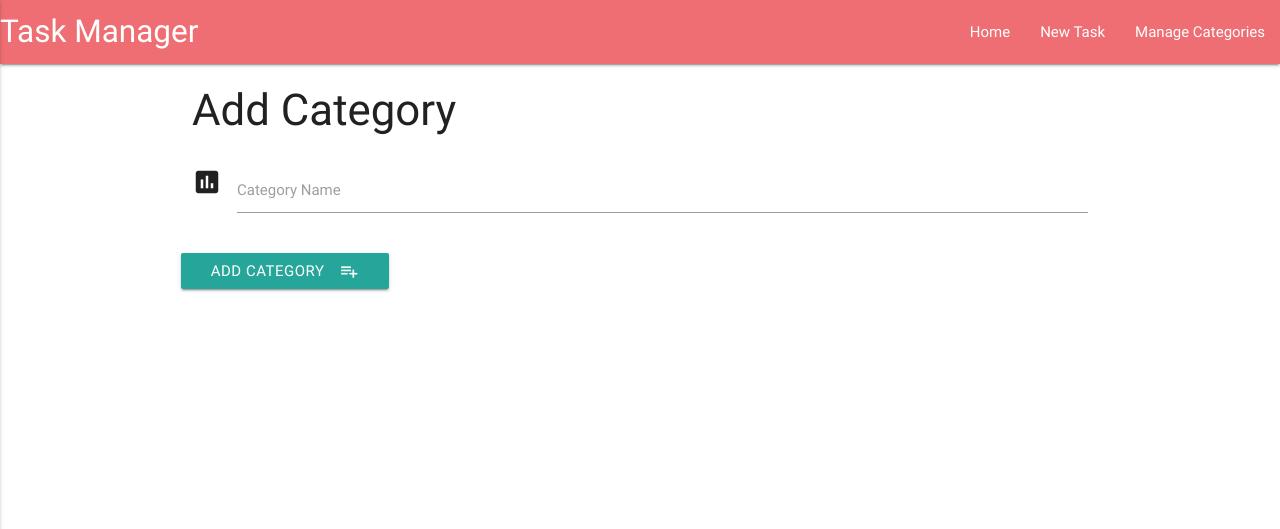
After one commit to lewisclark4/task_manager_app, a Flask app: page /add_category in a window 1280 px wide. The commit adds this page. Shown: the top 529 px of the page. Run offline with Flask 2, Linux system fonts and the light colour scheme; some libraries are stand-ins or nearby versions.

Commit message:
added add category and edit category functions and added navbar navigation

```diff
--- a/app.py
+++ b/app.py
@@ -56,6 +56,39 @@ def complete_task(task_id):
     mongo.db.tasks.remove({'_id': ObjectId(task_id)})
     return redirect(url_for('get_tasks'))
 
+@app.route('/get_categories')
+def get_categories():
+    return render_template('categories.html',
+                           categories=mongo.db.categories.find())
+
+@app.route('/edit_category/<category_id>')
+def edit_category(category_id):
+    return render_template('editcategory.html',
+                           category=mongo.db.categories.find_one(
+                           {'_id': ObjectId(category_id)}))
+
+@app.route('/update_category/<category_id>', methods=['POST'])
+def update_category(category_id):
+    mongo.db.categories.update(
+        {'_id': ObjectId(category_id)},
+        {'category_name': request.form.get('category_name')})
+    return redirect(url_for('get_categories'))
+
+@app.route('/delete_category/<category_id>')
+def delete_category(category_id):
+    mongo.db.categories.remove({'_id': ObjectId(category_id)})
+    return redirect(url_for('get_categories'))
+
+@app.route('/add_category')
+def add_category():
+    return render_template('addcategory.html')
+
+@app.route('/insert_category', methods=['POST'])
+def insert_category():
+    category_doc = {'category_name': request.form.get('category_name')}
+    mongo.db.categories.insert_one(category_doc)
+    return redirect(url_for('get_categories'))
+
 if __name__ == '__main__':
     app.run(host=os.environ.get('IP'),
             port=int(os.environ.get('PORT')),
--- /dev/null
+++ b/templates/addcategory.html
@@ -0,0 +1,19 @@
+{% extends 'base.html'%}
+
+{% block content %}
+<h3>Add Category</h3>
+<form action="{{ url_for('insert_category') }}" method="POST" class="col s12">
+    <div class="row">
+        <div class="input-field col s12">
+            <i class="material-icons prefix">poll</i>
+            <input id="category_name" name="category_name" type="text" class="validate">
+            <label for="category_name">Category Name</label>
+        </div>
+    </div>
+    <div class="row">
+        <button class="btn waves-effect waves-light" type="submit" name="action">Add Category
+            <i class="material-icons right">playlist_add</i>
+        </button>
+    </div>
+</form>
+{% endblock %}
--- a/templates/base.html
+++ b/templates/base.html
@@ -8,6 +8,24 @@
 </head>
 
 <body>
+    <header>
+        <nav>
+            <div class="nav-wrapper">
+                <a href="{{url_for('get_tasks')}}" class="brand-logo">Task Manager</a>
+                <a href="#" data-activates="mobile-demo" class="button-collapse"><i class="material-icons">menu</i></a>
+                <ul id="nav-mobile" class="right hide-on-med-and-down">
+                    <li><a href="{{url_for('get_tasks')}}">Home</a></li>
+                    <li><a href="{{url_for('add_task')}}">New Task</a></li>
+                    <li><a href="{{url_for('get_categories')}}">Manage Categories</a></li>
+                </ul>
+                <ul class="side-nav" id="mobile-demo">
+                    <li><a href="{{url_for('get_tasks')}}">Home</a></li>
+                    <li><a href="{{url_for('add_task')}}">New Task</a></li>
+                    <li><a href="{{url_for('get_categories')}}">Manage Categories</a></li>
+                </ul>
+            </div>
+        </nav>
+    </header>
     <div class="container">
         {% block content %} {% endblock %}
     </div>
@@ -17,6 +35,7 @@
         $(document).ready(function() {
             $('.collapsible').collapsible();
             $('select').material_select();
+            $(".button-collapse").sideNav();
         });
 
         $('.datepicker').pickadate({
--- a/templates/tasks.html
+++ b/templates/tasks.html
@@ -22,7 +22,5 @@
         </li>
         {% endfor %}
     </ul>
-
-    <a href="{{url_for('add_task')}}" class="waves-effect waves-light btn blue">Add new task</a>
 </div>
 {% endblock %}
```
Also changed, not shown: templates/categories.html (+7 -3 lines), templates/editcategory.html (added, +25 -0 lines).
